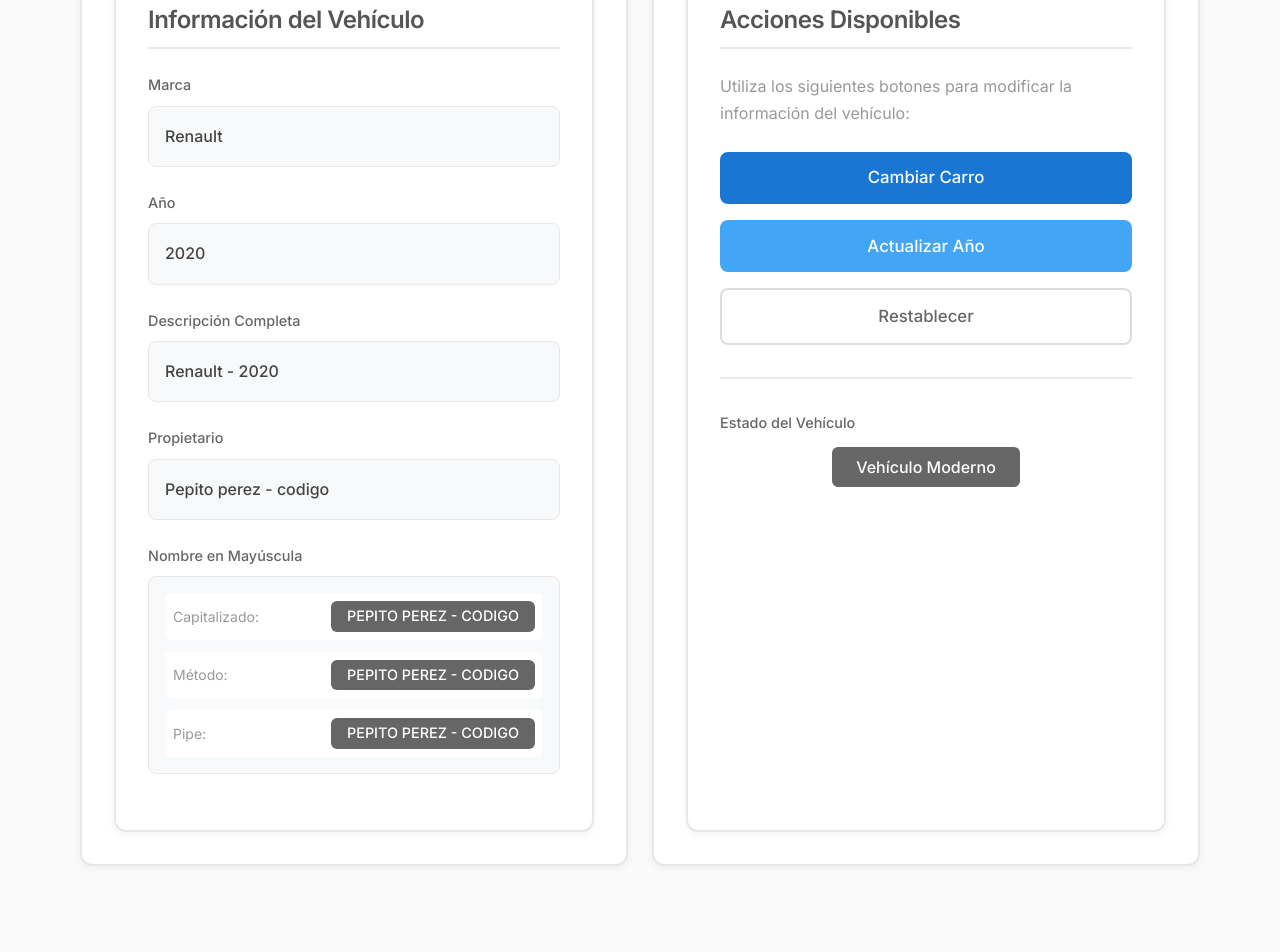
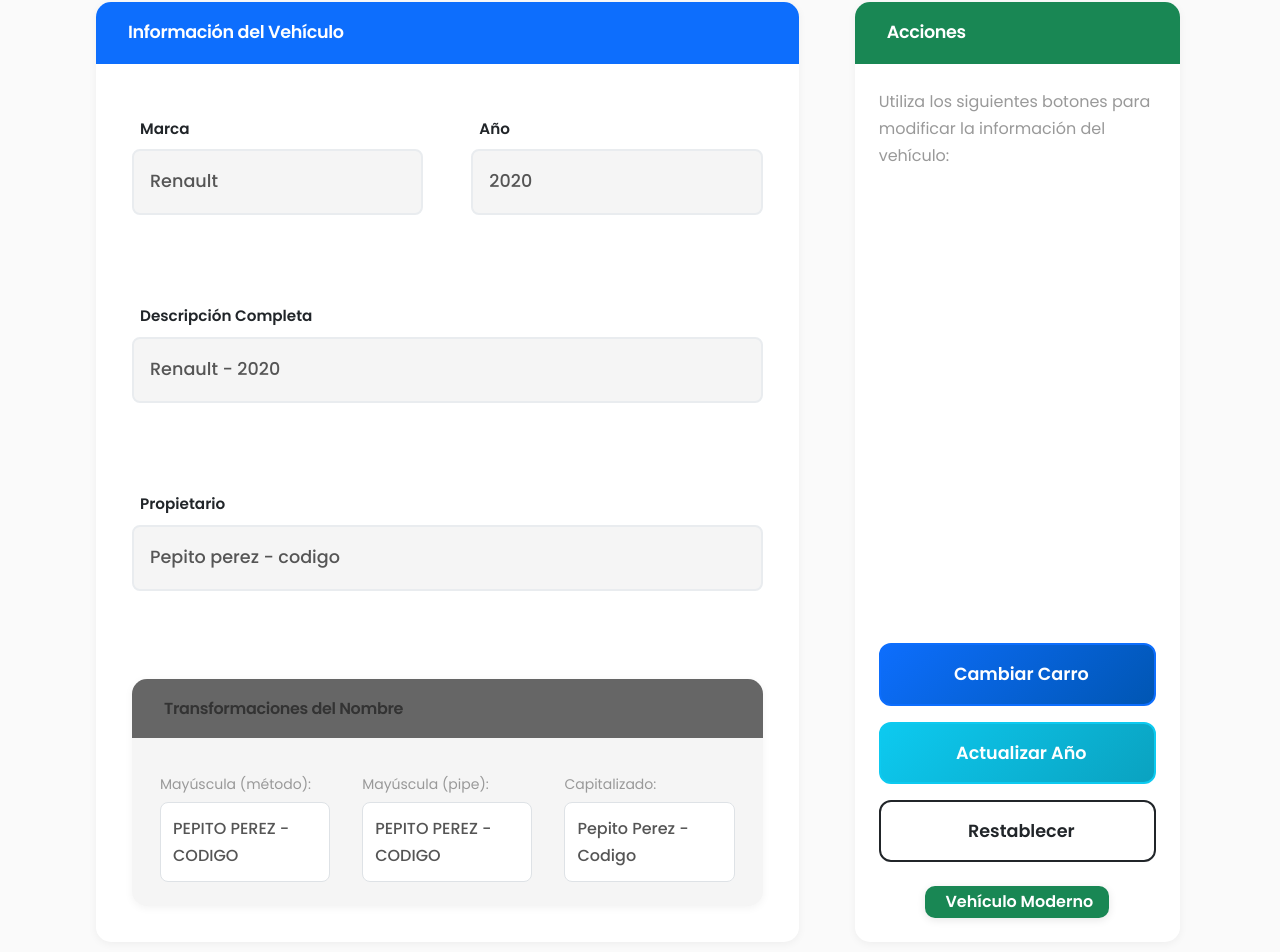
Before and after one commit to iamdavidacosta/unillanos-desarrollosoftware2, an Angular app: page /car in a window 1280 px wide. Shown: the part 332-1284 px from the top of the page. Built offline with nearby package versions, Linux system fonts and the light colour scheme.

Commit message:
feat: mejorar la interfaz y funcionalidad del componente de gestión de vehículos

```diff
--- /dev/null
+++ b/src/app/pages/car/car.component.css
@@ -0,0 +1,244 @@
+/* Estilos para la página Car - Versión Mejorada */
+@import url('https://fonts.googleapis.com/css2?family=Poppins:wght@300;400;500;600;700&display=swap');
+
+/* Variables CSS */
+:root {
+  --primary-color: #0d6efd;
+  --success-color: #198754;
+  --info-color: #0dcaf0;
+  --warning-color: #ffc107;
+  --danger-color: #dc3545;
+  --secondary-color: #6c757d;
+  --dark-color: #212529;
+  --light-color: #f8f9fa;
+}
+
+/* Estilos generales */
+* {
+  font-family: "Poppins", sans-serif;
+}
+
+.card {
+  transition: all 0.3s ease;
+  border: none;
+  border-radius: 15px;
+  overflow: hidden;
+}
+
+.card:hover {
+  transform: translateY(-3px);
+  box-shadow: 0 10px 25px rgba(0,0,0,0.15) !important;
+}
+
+.card-header {
+  border: none;
+  font-weight: 600;
+  padding: 1.25rem 1.5rem;
+}
+
+.card-body {
+  padding: 1.5rem;
+}
+
+/* Estilos para items de información */
+.info-item {
+  margin-bottom: 1.5rem;
+}
+
+.info-label {
+  display: block;
+  font-weight: 600;
+  color: var(--dark-color);
+  margin-bottom: 0.5rem;
+  font-size: 0.95rem;
+}
+
+.info-value {
+  font-weight: 500;
+  color: var(--dark-color);
+  font-size: 1.1rem;
+  border: 2px solid #e9ecef;
+  transition: all 0.3s ease;
+}
+
+.info-value:hover {
+  border-color: var(--primary-color);
+  transform: translateY(-1px);
+}
+
+/* Estilos para transformaciones de texto */
+.transform-value {
+  background-color: white;
+  padding: 0.75rem;
+  border-radius: 8px;
+  border: 1px solid #dee2e6;
+  font-weight: 500;
+  margin-top: 0.3rem;
+  transition: all 0.3s ease;
+}
+
+.transform-value:hover {
+  border-color: var(--secondary-color);
+  box-shadow: 0 2px 8px rgba(0,0,0,0.1);
+}
+
+/* Estilos para botones */
+.btn {
+  border-radius: 12px;
+  font-weight: 600;
+  padding: 0.75rem 1.5rem;
+  transition: all 0.3s ease;
+  border: 2px solid transparent;
+}
+
+.btn:hover {
+  transform: translateY(-2px);
+  box-shadow: 0 5px 15px rgba(0,0,0,0.2);
+}
+
+.btn-lg {
+  padding: 1rem 2rem;
+  font-size: 1.1rem;
+}
+
+.btn-primary {
+  background: linear-gradient(135deg, #0d6efd, #0056b3);
+  border-color: #0d6efd;
+}
+
+.btn-primary:hover {
+  background: linear-gradient(135deg, #0056b3, #004085);
+  border-color: #004085;
+}
+
+.btn-info {
+  background: linear-gradient(135deg, #0dcaf0, #0aa2c0);
+  border-color: #0dcaf0;
+}
+
+.btn-info:hover {
+  background: linear-gradient(135deg, #0aa2c0, #087990);
+  border-color: #087990;
+}
+
+.btn-outline-secondary {
+  border-color: var(--secondary-color);
+  color: var(--secondary-color);
+}
+
+.btn-outline-secondary:hover {
+  background-color: var(--secondary-color);
+  border-color: var(--secondary-color);
+}
+
+/* Estilos para estadísticas */
+.stat-item {
+  padding: 1rem;
+  text-align: center;
+}
+
+.stat-number {
+  font-size: 2.5rem;
+  font-weight: 700;
+  color: var(--primary-color);
+  line-height: 1;
+  margin-bottom: 0.5rem;
+}
+
+.stat-label {
+  font-size: 0.9rem;
+  color: var(--secondary-color);
+  font-weight: 500;
+  text-transform: uppercase;
+  letter-spacing: 0.5px;
+}
+
+/* Badges */
+.badge {
+  font-weight: 600;
+  padding: 0.75rem 1rem;
+  border-radius: 10px;
+  box-shadow: 0 2px 8px rgba(0,0,0,0.1);
+}
+
+/* Animaciones del título */
+.display-4 {
+  background: linear-gradient(45deg, var(--primary-color), #6610f2);
+  -webkit-background-clip: text;
+  -webkit-text-fill-color: transparent;
+  background-clip: text;
+  animation: pulse 2s ease-in-out infinite alternate;
+}
+
+@keyframes pulse {
+  from {
+    opacity: 0.8;
+    transform: scale(1);
+  }
+  to {
+    opacity: 1;
+    transform: scale(1.02);
+  }
+}
+
+/* Efectos hover para cards anidadas */
+.card .card {
+  transition: all 0.3s ease;
+}
+
+.card .card:hover {
+  transform: scale(1.02);
+  box-shadow: 0 5px 15px rgba(0,0,0,0.1);
+}
+
+/* Responsive Design */
+@media (max-width: 768px) {
+  .display-4 {
+    font-size: 2rem;
+  }
+
+  .card-body {
+    padding: 1rem;
+  }
+
+  .stat-number {
+    font-size: 2rem;
+  }
+
+  .btn-lg {
+    padding: 0.8rem 1.5rem;
+    font-size: 1rem;
+  }
+}
+
+@media (max-width: 576px) {
+  .stat-item {
+    padding: 0.5rem;
+  }
+
+  .info-value {
+    font-size: 1rem;
+  }
+
+  .transform-value {
+    padding: 0.5rem;
+    font-size: 0.9rem;
+  }
+}
+
+/* Efectos adicionales */
+.card-header i {
+  animation: bounce 2s infinite;
+}
+
+@keyframes bounce {
+  0%, 20%, 50%, 80%, 100% {
+    transform: translateY(0);
+  }
+  40% {
+    transform: translateY(-5px);
+  }
+  60% {
+    transform: translateY(-3px);
+  }
+}
--- a/src/app/pages/car/car.component.html
+++ b/src/app/pages/car/car.component.html
@@ -1,50 +1,98 @@
 <div class="container-fluid">
     <!-- Header Section -->
-  <div class="text-center mb-4">
-    <h1 class="display-4 text-primary fw-bold">Gestión de Vehículos</h1>
+    <div class="row mb-4">
+        <div class="col-12 text-center">
+            <h1 class="display-4 text-primary fw-bold">
+                <i class="fas fa-car me-3"></i>Gestión de Vehículos
+            </h1>
             <p class="lead text-muted">Administra la información de tu vehículo</p>
         </div>
-
-  <section class="row">
-    <!-- Car Information Card -->
-    <div class="col-12 col-sm-6">
-      <div class="car-info-section">
-        <h3>Información del Vehículo</h3>
-
-        <div class="info-group">
-          <label class="info-label">Marca</label>
-          <div class="info-value">{{ brand() }}</div>
     </div>
 
-        <div class="info-group">
-          <label class="info-label">Año</label>
-          <div class="info-value">{{ year() }}</div>
+    <div class="row g-4">
+        <!-- Car Information Card -->
+        <div class="col-12 col-lg-8">
+            <div class="card shadow-sm h-100">
+                <div class="card-header bg-primary text-white">
+                    <h5 class="card-title mb-0">
+                        <i class="fas fa-info-circle me-2"></i>Información del Vehículo
+                    </h5>
+                </div>
+                <div class="card-body">
+                    <div class="row g-3">
+                        <!-- Brand Info -->
+                        <div class="col-12 col-md-6">
+                            <div class="info-item">
+                                <label class="info-label">
+                                    <i class="fas fa-tag me-2"></i>Marca
+                                </label>
+                                <div class="info-value bg-light p-3 rounded">
+                                    {{ brand() }}
+                                </div>
+                            </div>
                         </div>
 
-        <div class="info-group">
-          <label class="info-label">Descripción Completa</label>
-          <div class="info-value">{{ getCarDescription() }}</div>
+                        <!-- Year Info -->
+                        <div class="col-12 col-md-6">
+                            <div class="info-item">
+                                <label class="info-label">
+                                    <i class="fas fa-calendar-alt me-2"></i>Año
+                                </label>
+                                <div class="info-value bg-light p-3 rounded">
+                                    {{ year() }}
+                                </div>
+                            </div>
                         </div>
 
-        <div class="info-group">
-          <label class="info-label">Propietario</label>
-          <div class="info-value">{{ student() }}</div>
+                        <!-- Description -->
+                        <div class="col-12">
+                            <div class="info-item">
+                                <label class="info-label">
+                                    <i class="fas fa-clipboard-list me-2"></i>Descripción Completa
+                                </label>
+                                <div class="info-value bg-light p-3 rounded">
+                                    {{ getCarDescription() }}
+                                </div>
+                            </div>
                         </div>
 
-        <div class="info-group">
-          <label class="info-label">Nombre en Mayúscula</label>
-          <div class="transform-options">
-            <div class="transform-item">
+                        <!-- Student Info -->
+                        <div class="col-12">
+                            <div class="info-item">
+                                <label class="info-label">
+                                    <i class="fas fa-user-graduate me-2"></i>Propietario
+                                </label>
+                                <div class="info-value bg-light p-3 rounded">
+                                    {{ student() }}
+                                </div>
+                            </div>
+                        </div>
+
+                        <!-- Name Transformations -->
+                        <div class="col-12">
+                            <div class="card bg-light border-0">
+                                <div class="card-header bg-secondary text-white">
+                                    <h6 class="mb-0">
+                                        <i class="fas fa-magic me-2"></i>Transformaciones del Nombre
+                                    </h6>
+                                </div>
+                                <div class="card-body">
+                                    <div class="row g-2">
+                                        <div class="col-12 col-md-4">
+                                            <small class="text-muted">Mayúscula (método):</small>
+                                            <div class="transform-value">{{ student().toUpperCase() }}</div>
+                                        </div>
+                                        <div class="col-12 col-md-4">
+                                            <small class="text-muted">Mayúscula (pipe):</small>
+                                            <div class="transform-value">{{ student() | uppercase }}</div>
+                                        </div>
+                                        <div class="col-12 col-md-4">
                                             <small class="text-muted">Capitalizado:</small>
-              <span class="badge bg-secondary">{{ capitalizedStudent() }}</span>
+                                            <div class="transform-value">{{ studentCapitalized() }}</div>
                                         </div>
-            <div class="transform-item">
-              <small class="text-muted">Método:</small>
-              <span class="badge bg-secondary">{{ student().toUpperCase() }}</span>
                                     </div>
-            <div class="transform-item">
-              <small class="text-muted">Pipe:</small>
-              <span class="badge bg-secondary">{{ student() | uppercase }}</span>
+                                </div>
+                            </div>
                         </div>
                     </div>
                 </div>
@@ -52,40 +100,59 @@
         </div>
 
         <!-- Actions Card -->
-    <div class="col-12 col-sm-6">
-      <div class="car-actions-section">
-        <h3>Acciones Disponibles</h3>
+        <div class="col-12 col-lg-4">
+            <div class="card shadow-sm h-100">
+                <div class="card-header bg-success text-white">
+                    <h5 class="card-title mb-0">
+                        <i class="fas fa-tools me-2"></i>Acciones
+                    </h5>
+                </div>
+                <div class="card-body d-flex flex-column">
+                    <div class="mb-4">
+                        <p class="text-muted">Utiliza los siguientes botones para modificar la información del vehículo:</p>
+                    </div>
 
-        <p class="text-muted mb-4">Utiliza los siguientes botones para modificar la información del vehículo:</p>
-
-        <div class="action-buttons">
-          <button (click)="changeCar()" class="btn btn-primary btn-lg">
+                    <div class="d-grid gap-3 mt-auto">
+                        <button
+                            (click)="changeCar()"
+                            class="btn btn-primary btn-lg">
+                            <i class="fas fa-exchange-alt me-2"></i>
                             Cambiar Carro
                         </button>
 
-          <button (click)="changeYear()" class="btn btn-info btn-lg">
+                        <button
+                            (click)="changeYear()"
+                            class="btn btn-info btn-lg">
+                            <i class="fas fa-calendar-plus me-2"></i>
                             Actualizar Año
                         </button>
 
-          <button (click)="resetForm()" class="btn btn-outline-secondary btn-lg">
+                        <button
+                            (click)="resetForm()"
+                            class="btn btn-outline-secondary btn-lg">
+                            <i class="fas fa-undo me-2"></i>
                             Restablecer
                         </button>
                     </div>
 
                     <!-- Car Status Badge -->
-        <div class="car-status">
-          <label class="info-label">Estado del Vehículo</label>
-          <div class="status-badge">
+                    <div class="mt-4 text-center">
+                        <span
+                            class="badge fs-6 px-3 py-2"
+                            [class.bg-success]="year() >= 2020"
+                            [class.bg-warning]="year() >= 2015 && year() < 2020"
+                            [class.bg-danger]="year() < 2015">
                             @if(year() >= 2020) {
-              <span class="badge bg-secondary">Vehículo Moderno</span>
+                                <i class="fas fa-star me-1"></i>Vehículo Moderno
                             } @else if(year() >= 2015) {
-              <span class="badge bg-secondary">Vehículo Reciente</span>
+                                <i class="fas fa-clock me-1"></i>Vehículo Reciente
                             } @else {
-              <span class="badge bg-secondary">Vehículo Clásico</span>
+                                <i class="fas fa-history me-1"></i>Vehículo Clásico
                             }
+                        </span>
                     </div>
                 </div>
             </div>
         </div>
-  </section>
     </div>
+</div>
--- a/src/app/pages/car/car.component.ts
+++ b/src/app/pages/car/car.component.ts
@@ -3,17 +3,16 @@ import {UpperCasePipe} from '@angular/common';
 
 @Component({
   selector: 'app-car',
-  imports: [
-    UpperCasePipe
-  ],
-  templateUrl: './car.component.html'
+  templateUrl: './car.component.html',
+  styleUrl: './car.component.css',
+  imports: [UpperCasePipe]
 })
 export class CarComponent {
   brand = signal('Renault');
   student = signal('Pepito perez - codigo');
   year = signal(2020);
-  getCarDescription = computed(() => `${this.brand()} - ${this.year()}`)
-  capitalizedStudent = computed(() => `${this.student().toUpperCase()}`)
+  getCarDescription = computed(()=>`${this.brand()} - ${this.year()}`);
+  studentCapitalized = computed(() => capitalizeWords(this.student()));
 
   changeCar() {
     this.brand.set('Kia');
@@ -28,8 +27,8 @@ export class CarComponent {
   changeYear() {
     this.year.set(2025);
   }
-/*
-  getCarDescription() {
-    return `${this.brand()} - ${this.year()}`;
-  }*/
 }
+
+function capitalizeWords(text: string): string {
+  return text.split(' ').map(word => word.charAt(0).toUpperCase() + word.slice(1).toLowerCase()).join(' ');
+}
```
Also changed, not shown: src/app/pages/car/ejercicio-car.html (added, +30 -0 lines). Lines whose indentation alone changed are shown as unchanged.
